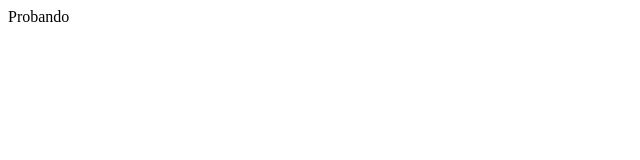
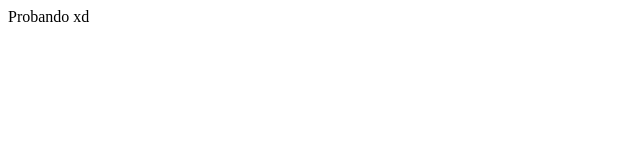
Before and after one commit to Aguilera-Agustin/JustList-BackEnd, a website: page public/index.html in a window 1280 px wide. Shown: the full height of the page, 0-640 px from the left. Drawn offline with Linux system fonts and the light colour scheme.

Commit message:
to deploy

```diff
--- a/public/index.html
+++ b/public/index.html
@@ -7,6 +7,6 @@
     <title>Document</title>
   </head>
   <body>
-    Probando
+    Probando xd
   </body>
 </html>
```
